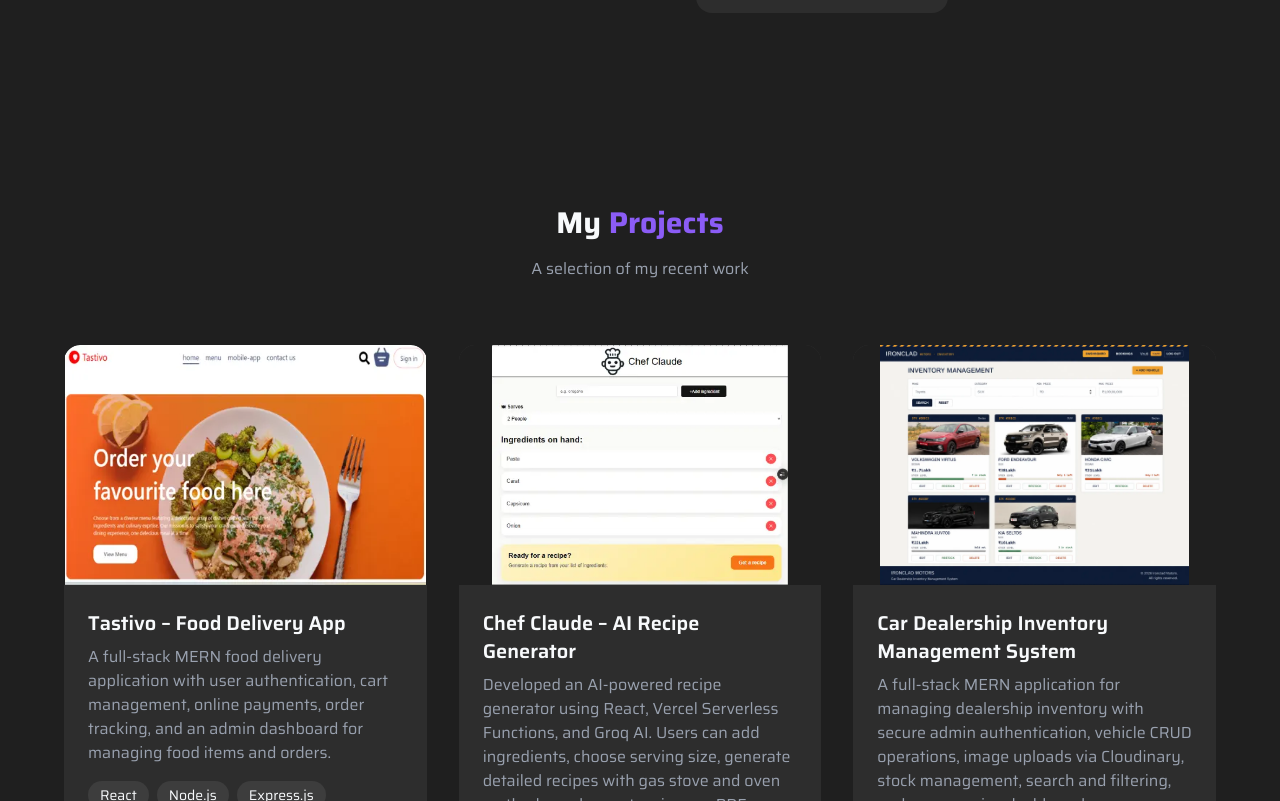
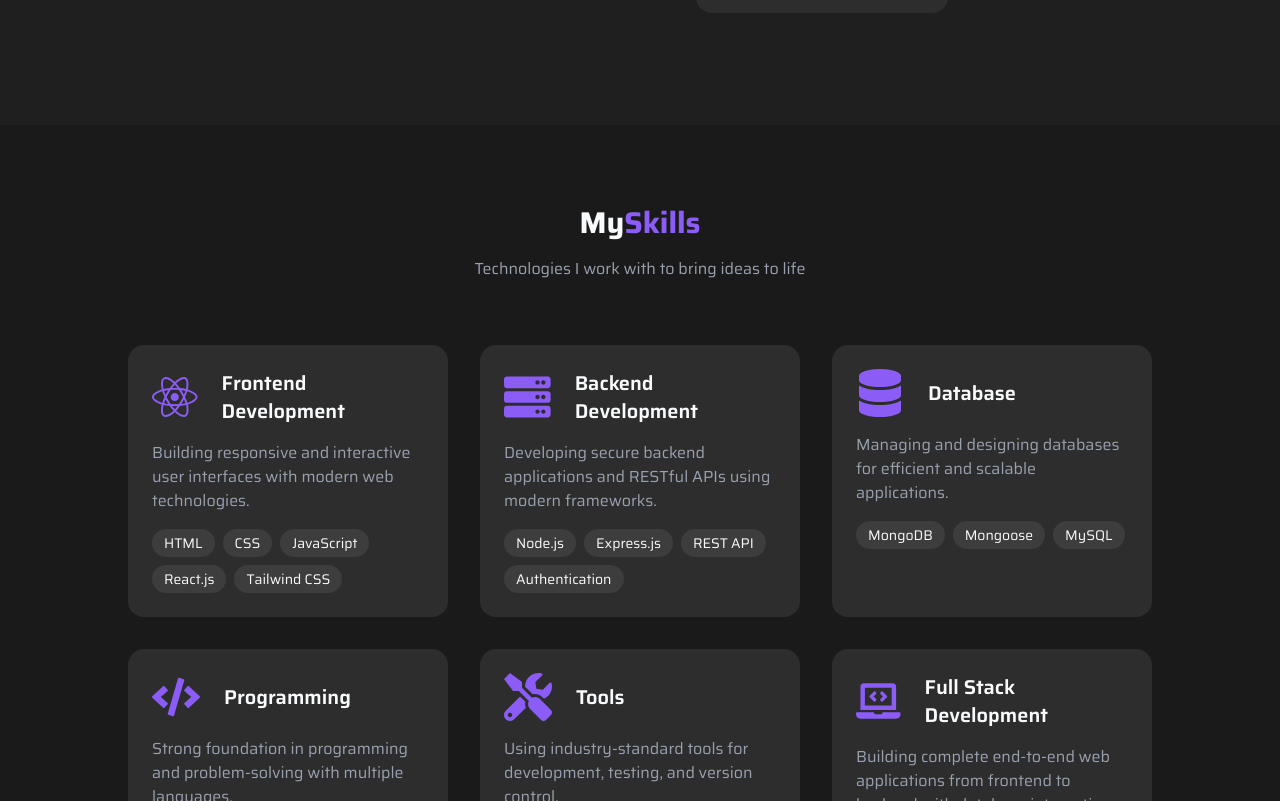
Before and after one commit to vrutigadhiya/portfolio, a React (Vite) app: page / in a window 1280 px wide. Shown: the part 1999-2800 px from the top of the page. Built offline with nearby package versions, Linux system fonts and the light colour scheme.

Commit message:
Update App.jsx

```diff
--- a/src/components/Skills.jsx
+++ b/src/components/Skills.jsx
@@ -9,7 +9,7 @@
       transition={{ duration: 0.5, ease: "easeOut" }}
       viewport={{ once: false, amount: 0.2 }}
       id="skills"
-      className="py-20 bg-dark-10"
+      className="py-20 bg-dark-100"
     >
       <div className="container mx-auto px-6">
         <h2 className="text-3xl font-bold text-center mb-4">
--- a/src/pages/Home.jsx
+++ b/src/pages/Home.jsx
@@ -11,6 +11,7 @@
     <main>
       <Hero />
       <About />
+      <Skills />
       <Projects />
       <Education />
       <Contact />
```
